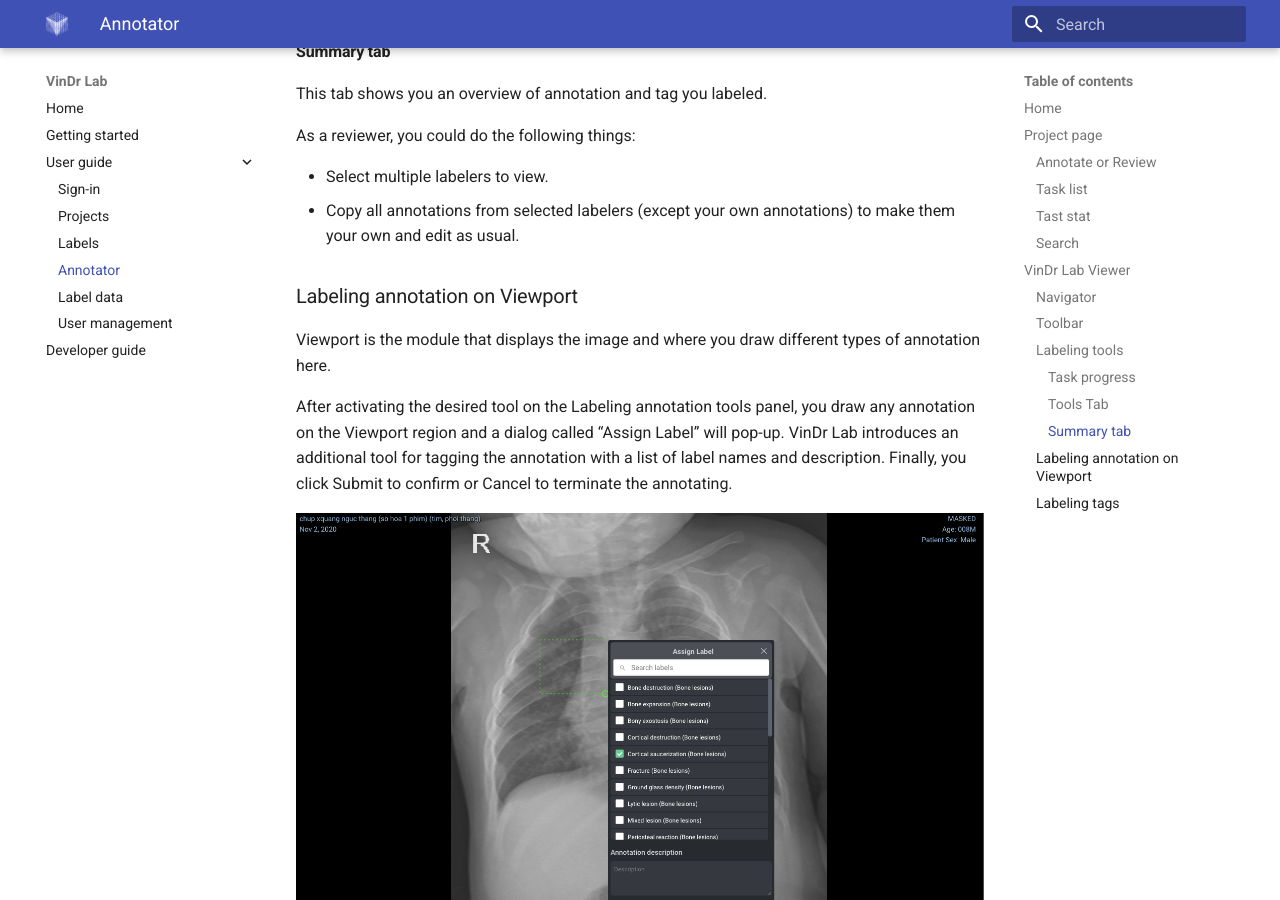
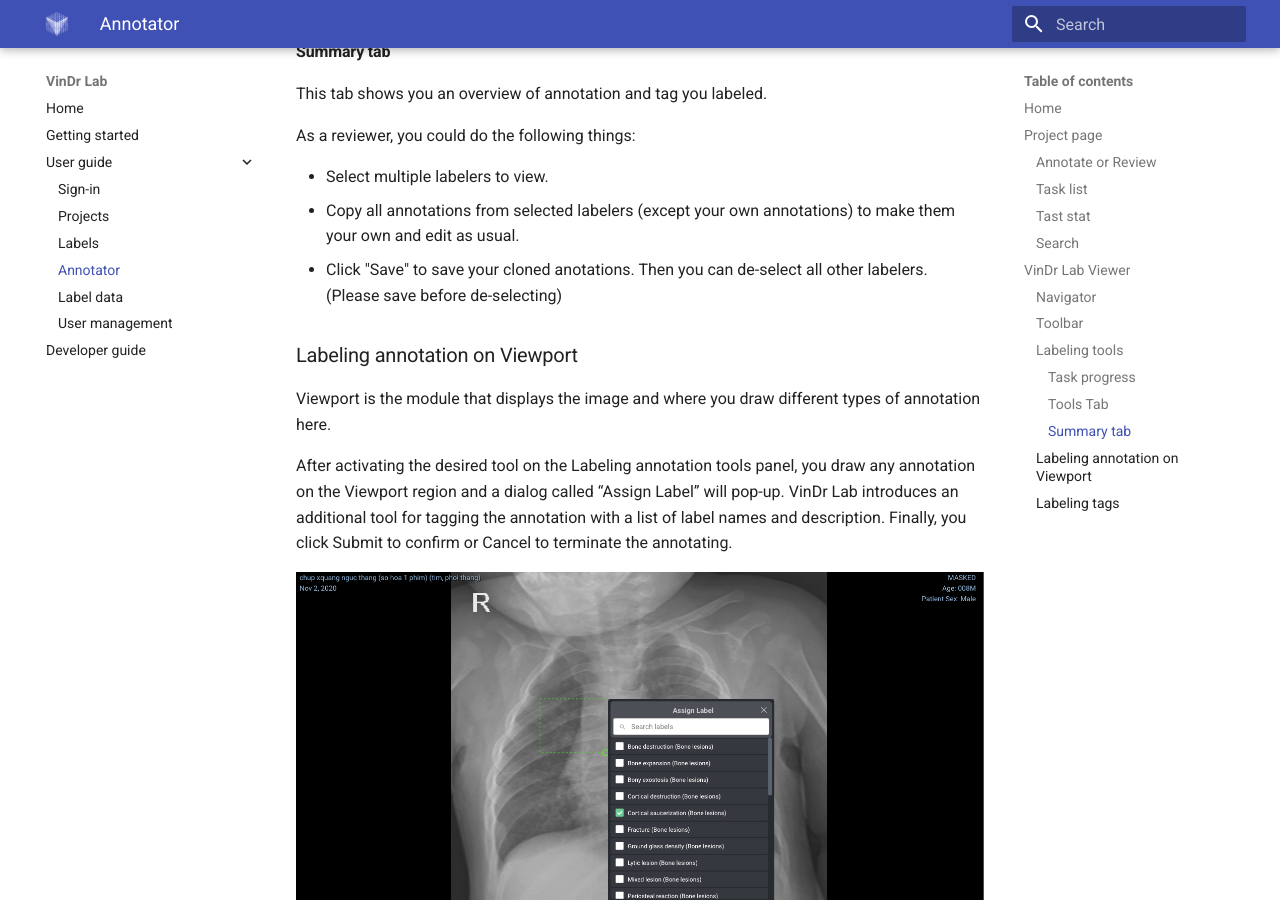
Before and after one commit to vinbigdata-medical/vindr-lab, an MkDocs documentation site: the page built from docs/user-guide/annotator.md, in a window 1280 px wide and 900 px high, scrolled down 6366 px. Built offline with MkDocs 1.6.1 and Material for MkDocs 9.7.7, drawn with Linux system fonts in a browser that asks for light colours.

Commit message:
Update User-guide

```diff
--- a/docs/user-guide/annotator.md
+++ b/docs/user-guide/annotator.md
@@ -137,6 +137,7 @@
 
 - Select multiple labelers to view.
 - Copy all annotations from selected labelers (except your own annotations) to make them your own and edit as usual.
+- Click "Save" to save your cloned anotations. Then you can de-select all other labelers. (Please save before de-selecting)
 
 ### Labeling annotation on Viewport
 
```
